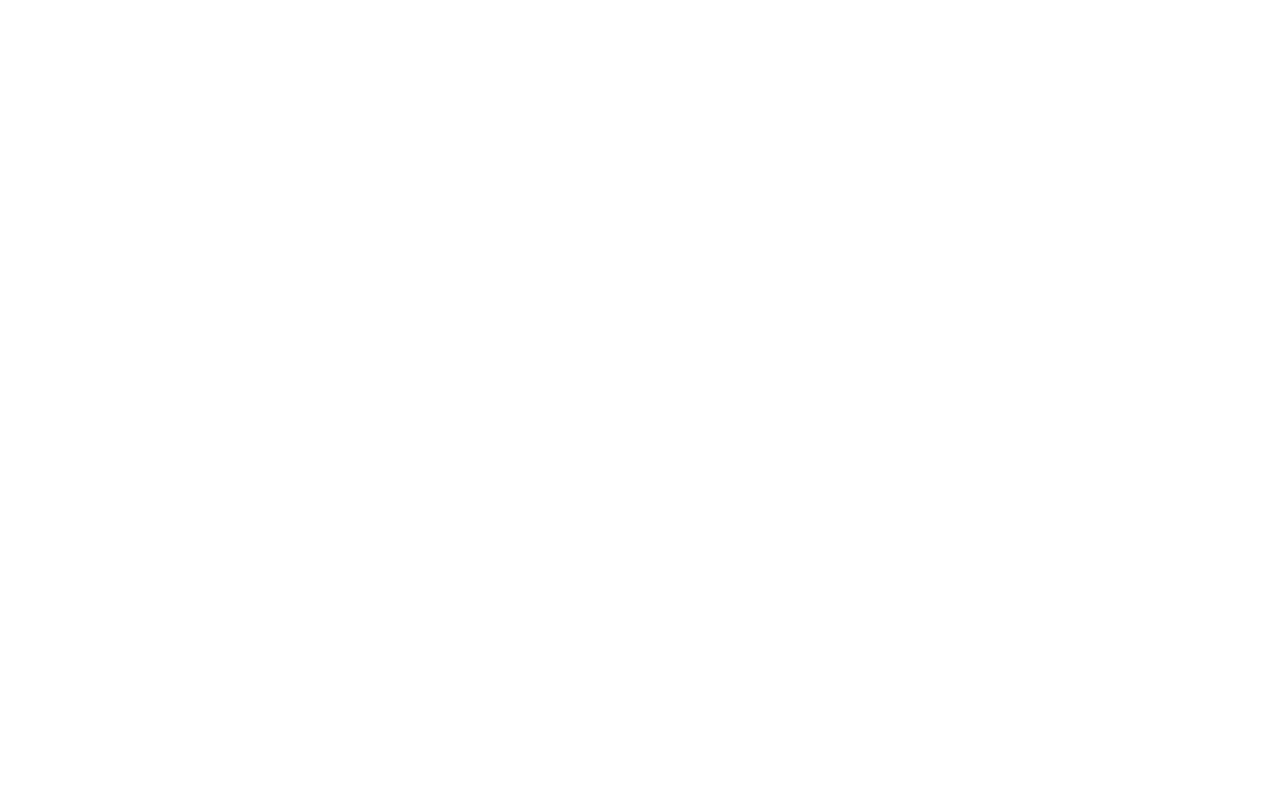
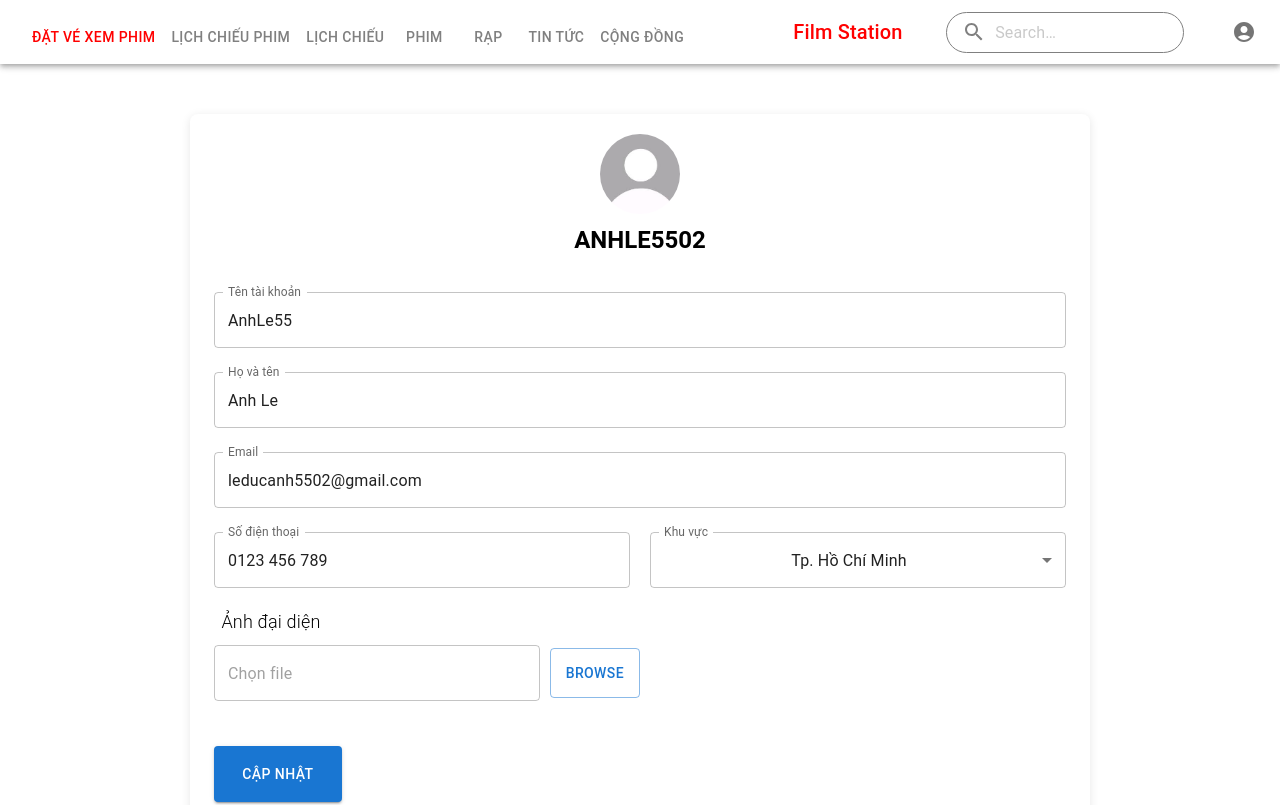
Before and after one commit to quganhh/FILMSTATION, a React (Create React App) app in the folder client/: page /profile in a window 1280 px wide. Before the commit this address had no page. Shown: the top 805 px of the page. Built offline with nearby package versions, Linux system fonts and the light colour scheme.

Commit message:
no message

```diff
--- a/client/src/App.js
+++ b/client/src/App.js
@@ -12,9 +12,9 @@
 import DetailMovie from "./pages/DetailMovie/DetailMovie";
 import Movies from "./pages/Movies/Movies";
 import Payment from "./pages/Payment/Payment";
-
 import SeatMain from "./pages/Payment/Seat/SeatMain";
 import OrderMain from "./pages/Payment/Order/OrderMain";
+import Profile from "./pages/Profile/Profile";
 function App() {
   return (
     <Router>
@@ -33,6 +33,7 @@
           <Route path="/payment" element={<Payment />} />
           <Route path="/seat" element={<SeatMain />} />
           <Route path="/order" element={<OrderMain />} />
+          <Route path="/profile" element={<Profile />} />
         </Routes>
       </div>
     </Router>
--- a/client/src/components/Header.jsx
+++ b/client/src/components/Header.jsx
@@ -6,12 +6,17 @@
   Toolbar,
   InputBase,
   Box,
+  Menu,
+  MenuItem,
+  IconButton,
 } from "@mui/material";
+import AccountCircle from "@mui/icons-material/AccountCircle";
 import styles from "./styles/Header.module.scss";
 import Grid from "@mui/material/Grid";
 import { styled, alpha } from "@mui/material/styles";
 import SearchIcon from "@mui/icons-material/Search";
 import { Link } from "react-router-dom";
+
 const Search = styled("div")(({ theme }) => ({
   position: "relative",
   borderRadius: theme.shape.borderRadius,
@@ -51,23 +56,32 @@
     },
   },
 }));
+
 function Header() {
+  const [anchorEl, setAnchorEl] = React.useState(null);
+
+  const handleMenu = (event) => {
+    setAnchorEl(event.currentTarget);
+  };
+
+  const handleClose = () => {
+    setAnchorEl(null);
+  };
+
   return (
     <AppBar position="static" className={styles.main} sx={{ bgcolor: "white" }}>
       <Toolbar>
-        <Grid container spacing={2} className={styles.firstGrid}>
-          <Grid xs={7} md={7} lg={7}>
+        <Grid container spacing={2} alignItems="center" justifyContent="space-between">
+          <Grid item xs={7} className={styles.firstGrid}>
             <Link to="/">
               <Button className={styles.button1}>Đặt vé xem phim</Button>
             </Link>
             <Link to="movies">
               <Button className={styles.button2}>Lịch chiếu phim</Button>
-
               <Button className={styles.button2}>Lịch chiếu</Button>
             </Link>
             <Link to="movies">
               <Button className={styles.button2}>Phim</Button>
-
             </Link>
             <Link to="theater">
               <Button className={styles.button2}>Rạp</Button>
@@ -79,15 +93,15 @@
               <Button className={styles.button2}>Cộng đồng</Button>
             </Link>
           </Grid>
-          <Grid xs={2} md={2} lg={2} className={styles.secondGrid}>
+          <Grid item xs={2} className={styles.secondGrid}>
             <Link to="/" style={{ textDecoration: "none" }}>
               <Typography variant="h6" className={styles.logo}>
                 Film Station
               </Typography>
             </Link>
           </Grid>
-        </Grid>
-        <Grid xs={3} md={3} lg={3} className={styles.thirdGrid}>
+          <Grid item xs={3} className={styles.thirdGrid}>
+            <Box display="flex" alignItems="center">
               <Search>
                 <SearchIconWrapper>
                   <SearchIcon className={styles.searchIcon} />
@@ -98,6 +112,30 @@
                   className={styles.searchBar}
                 />
               </Search>
+              <IconButton
+                size="large"
+                edge="end"
+
+                onClick={handleMenu}
+                className={styles.profile}
+              >
+                <AccountCircle />
+              </IconButton>
+              <Menu
+                anchorEl={anchorEl}
+                anchorOrigin={{ vertical: "top", horizontal: "right" }}
+                keepMounted
+                transformOrigin={{ vertical: "top", horizontal: "right" }}
+                open={Boolean(anchorEl)}
+                onClose={handleClose}
+              >
+                <MenuItem onClick={handleClose}>Trang cá nhân</MenuItem>
+                <MenuItem onClick={handleClose}>Quản lý tài khoản</MenuItem>
+                <MenuItem onClick={handleClose}>Lịch sử mua vé</MenuItem>
+                <MenuItem onClick={handleClose}>Đăng xuất</MenuItem>
+              </Menu>
+            </Box>
+          </Grid>
         </Grid>
       </Toolbar>
     </AppBar>
--- a/client/src/components/styles/Header.module.scss
+++ b/client/src/components/styles/Header.module.scss
@@ -2,6 +2,8 @@
   .firstGrid {
     margin-top: 10px;
     flex-direction: row;
+    align-items: center;
+    display: flex;
     .button1 {
       color: red;
     }
@@ -10,22 +12,32 @@
     }
   }
   .secondGrid {
+    display: flex;
+    align-items: center;
+    justify-content: center;
     .logo {
       color: red;
       text-decoration: none;
     }
   }
   .thirdGrid {
+    display: flex;
+    align-items: center;
+    justify-content: flex-end;
     .searchIcon {
       color: gray;
     }
     .searchBar {
       color: gray;
       border: 1px solid;
+      margin-right: 10px;
       border-radius: 50px;
       &:hover {
         color: black;
       }
     }
+    .profile {
+      margin-left: 10px;
+    }
   }
 }
--- /dev/null
+++ b/client/src/pages/Profile/Profile.jsx
@@ -0,0 +1,111 @@
+import React from "react";
+import {
+  Container,
+  Typography,
+  Box,
+  TextField,
+  Button,
+  Avatar,
+  MenuItem,
+
+} from "@mui/material";
+import styles from './Profile.module.scss'
+import Header from "../../components/Header";
+import Footer from "../../components/Footer";
+
+
+function Profile() {
+  return (
+
+  <Box>
+    <Header/>
+      <Container maxWidth="md" className={styles.profileContainer}>
+
+
+<Box className={styles.headerSection}>
+  <Avatar
+    alt="Profile Picture"
+    src="/avt.jpeg"
+    className={styles.avatar}
+  />
+  <Typography variant="h5" className={styles.username}>
+    ANHLE5502
+  </Typography>
+</Box>
+
+
+{/* Form Section */}
+<Box component="form" className={styles.formSection}>
+  <TextField
+    label="Tên tài khoản"
+    defaultValue="AnhLe55"
+    fullWidth
+    margin="normal"
+    InputProps={{ readOnly: true }}
+  />
+  <TextField
+    label="Họ và tên"
+    defaultValue="Anh Le"
+    fullWidth
+    margin="normal"
+  />
+  <TextField
+    label="Email"
+    defaultValue="leducanh5502@gmail.com"
+    fullWidth
+    margin="normal"
+  />
+  <Box className={styles.horizontalFields}>
+      <TextField
+      label="Số điện thoại"
+      defaultValue="0123 456 789"
+      fullWidth
+      margin="normal"
+      />
+      <TextField
+      select
+      label="Khu vực"
+      defaultValue="Tp. Hồ Chí Minh"
+      fullWidth
+      margin="normal"
+      >
+      <MenuItem value="Tp. Hồ Chí Minh">Tp. Hồ Chí Minh</MenuItem>
+      <MenuItem value="Hà Nội">Hà Nội</MenuItem>
+      <MenuItem value="Đà Nẵng">Đà Nẵng</MenuItem>
+      </TextField>
+  </Box>
+
+
+  <Box className={styles.uploadSection}>
+  <Typography className={styles.p1}>Ảnh đại diện</Typography>
+  <Box className={styles.fileUploadContainer}>
+    <TextField
+      variant="outlined"
+      placeholder="Chọn file"
+      InputProps={{ readOnly: true }}
+      className={styles.fileInput}
+    />
+    <Button variant="outlined" component="label" className={styles.browseButton}>
+      Browse
+      <input hidden accept="image/*" type="file" />
+    </Button>
+  </Box>
+</Box>
+
+  <Button
+    variant="contained"
+    color="primary"
+    className={styles.updateButton}
+  >
+    Cập nhật
+  </Button>
+</Box>
+</Container>
+
+    <Footer/>
+  </Box>
+
+  );
+}
+
+export default Profile;
--- /dev/null
+++ b/client/src/pages/Profile/Profile.module.scss
@@ -0,0 +1,92 @@
+.profileContainer {
+    margin-top: 50px;
+    margin-bottom: 60px;
+    background-color: #fff;
+    padding: 20px;
+    border-radius: 8px;
+    box-shadow: 0 2px 10px rgba(0, 0, 0, 0.1);
+  }
+
+  .headerSection {
+    text-align: center;
+    margin-bottom: 20px;
+
+    .avatar {
+      width: 80px;
+      height: 80px;
+      margin: 0 auto;
+    }
+
+    .username {
+      margin-top: 10px;
+      font-weight: bold;
+
+
+    }
+  }
+
+  .horizontalFields {
+    display: flex;
+    gap: 20px;
+
+    .MuiTextField-root {
+      flex: 1; // Đảm bảo cả hai trường có cùng độ rộng
+    }
+  }
+
+  .tabsSection {
+    display: flex;
+    justify-content: center;
+    gap: 20px;
+    margin-bottom: 20px;
+
+    .tab {
+      cursor: pointer;
+      color: #007bff;
+      font-weight: bold;
+
+      &:hover {
+        text-decoration: underline;
+      }
+    }
+  }
+
+  .formSection {
+    .MuiTextField-root {
+      margin-bottom: 16px;
+    }
+
+
+    .uploadSection {
+      .p1{
+        font-size: 18px;
+        font-weight: 300;
+        margin-bottom: 10px;
+        margin-top: 12px;
+        margin-right: 41em;
+    }
+      .fileUploadContainer {
+        display: flex;
+        align-items: center;
+        gap: 10px;
+        width: 50%;
+
+        .fileInput {
+          flex: 1; //
+        }
+
+        .browseButton {
+          height: 50px;
+          font-size: 14px;
+        }
+      }
+    }
+
+    .updateButton {
+      margin-top: 45px;
+      display: block;
+      width: 15%;
+      height: 4em;
+
+    }
+  }
```
Also changed, not shown: client/public/avt.jpeg (added). Lines whose indentation alone changed are shown as unchanged.
